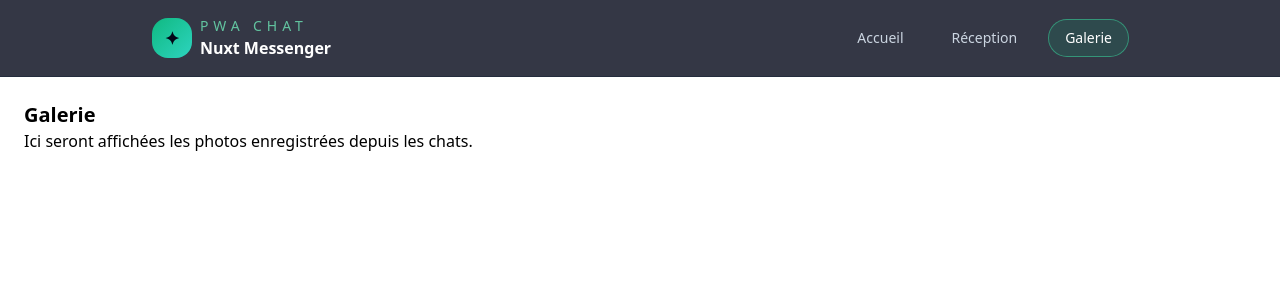
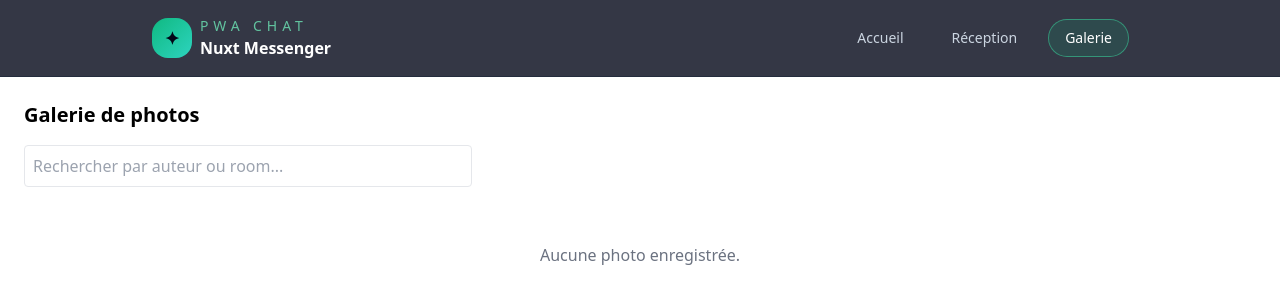
Before and after one commit to romaingore/pwa-chat-nuxt, a Nuxt app: page /gallery in a window 1280 px wide. Shown: the top 304 px of the page. Built offline with nearby package versions, Linux system fonts and the light colour scheme.

Commit message:
feat: galerie offline + recherche locale

```diff
--- a/app/pages/gallery.vue
+++ b/app/pages/gallery.vue
@@ -1,6 +1,57 @@
+<script setup lang="ts">
+import { ref, computed, onMounted } from "vue";
+import { useChat } from "~/stores/useChat";
+
+const chat = useChat();
+chat.ensureHydrated(); // recharge les messages si besoin
+
+const search = ref("");
+
+const photos = computed(() =>
+  chat.messages
+    .filter((m) => m.photoDataUrl)
+    .filter((m) =>
+      [m.author, m.roomId].some((field) =>
+        field?.toLowerCase().includes(search.value.toLowerCase())
+      )
+    )
+    .sort((a, b) => b.ts - a.ts)
+);
+</script>
+
 <template>
-  <section class="p-6">
-    <h2 class="text-xl font-semibold">Galerie</h2>
-    <p>Ici seront affichées les photos enregistrées depuis les chats.</p>
+  <section class="p-6 space-y-4">
+    <h2 class="text-xl font-semibold">Galerie de photos</h2>
+
+    <input
+      v-model="search"
+      placeholder="Rechercher par auteur ou room..."
+      class="border rounded p-2 w-full max-w-md"
+    />
+
+    <div v-if="photos.length === 0" class="text-center text-gray-500 py-10">
+      Aucune photo enregistrée.
+    </div>
+
+    <div v-else class="grid grid-cols-2 sm:grid-cols-3 md:grid-cols-4 gap-4">
+      <div
+        v-for="m in photos"
+        :key="m.id"
+        class="border rounded overflow-hidden shadow-sm bg-white"
+      >
+        <img
+          :src="m.photoDataUrl"
+          alt="photo"
+          class="object-cover w-full aspect-square"
+        />
+        <div class="p-2 text-xs text-gray-600">
+          <div class="font-semibold">{{ m.author }}</div>
+          <div class="italic">{{ m.roomId }}</div>
+          <div class="text-[10px]">
+            {{ new Date(m.ts).toLocaleString() }}
+          </div>
+        </div>
+      </div>
+    </div>
   </section>
 </template>
```
